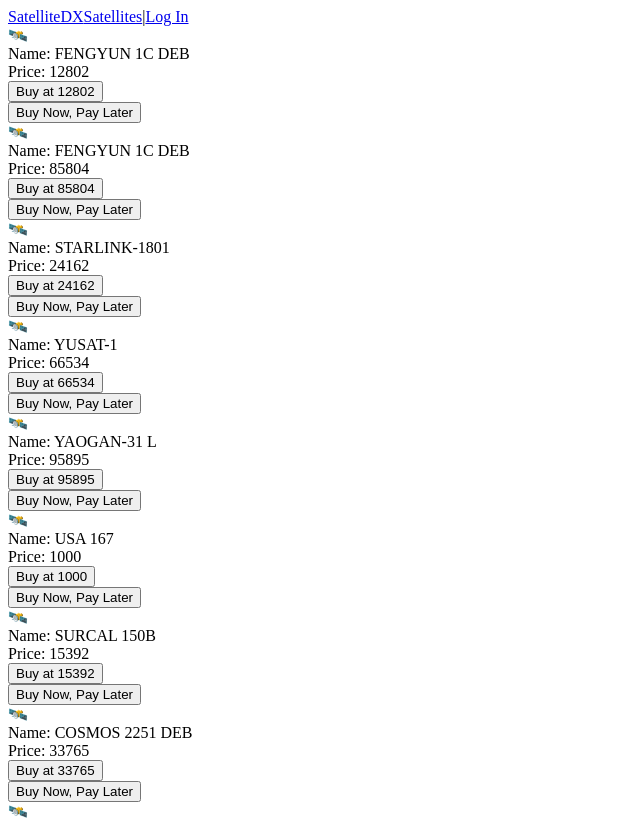
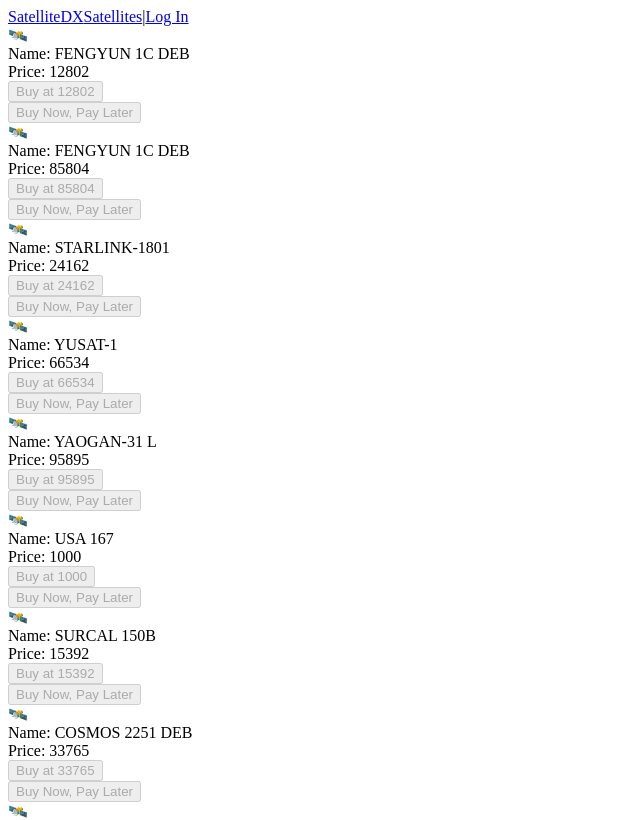
Before and after one commit to hackathon2023bttm/satellitedx, a Next.js app: page /satellites in a window 1280 px wide. Shown: the top 820 px of the page, without its empty margins (0-640 px from the left). Built offline with nearby package versions, Linux system fonts and the light colour scheme; no server answers.

Commit message:
Disable without auth

```diff
--- a/src/app/components/Button.js
+++ b/src/app/components/Button.js
@@ -1,5 +1,9 @@
 export default function Button(props) {
+  let className = "bg-blue-500 hover:bg-blue-700 text-white font-bold py-2 px-4 rounded"
+  if (props.className) {
+    className += " " + props.className
+  }
   return (
-    <button {...props} className="bg-blue-500 hover:bg-blue-700 text-white font-bold py-2 px-4 rounded" />
+    <button {...props} className={className} />
   )
 }
--- a/src/pages/login/index.js
+++ b/src/pages/login/index.js
@@ -7,10 +7,10 @@
       <script src="https://cdn.tailwindcss.com"></script>
       <Header />
 
-      <form action="/api/auth/login2" method="POST">
+      <form className="m-6" action="/api/auth/login2" method="POST">
         <label htmlFor="username">Username</label>
         <TextInput id="username" type="text" name="username" placeholder="Username" />
-        <input className="bg-blue-500 hover:bg-blue-700 text-white font-bold py-2 px-4 rounded" type="submit" value="Log In" />
+        <input className="mt-4 bg-blue-500 hover:bg-blue-700 text-white font-bold py-2 px-4 rounded" type="submit" value="Log In" />
       </form>
     </>
   )
--- a/src/pages/satellites/index.jsx
+++ b/src/pages/satellites/index.jsx
@@ -44,10 +44,10 @@
       <div>Name: { props.satellite.name }</div>
       <div>Price: { props.satellite.price }</div>
       <div className="my-2">
-        <Button onClick={onBuy}>Buy at { props.satellite.price }</Button>
+        <Button disabled={!props.userId} className={props.userId ? ' ' : 'opacity-40'} onClick={onBuy}>Buy at { props.satellite.price }</Button>
       </div>
       <div className="my-2">
-        <Button onClick={onBuyNowPayLater}>Buy Now, Pay Later</Button>
+        <Button disabled={!props.userId} className={props.userId ? ' ' : 'opacity-40'} onClick={onBuyNowPayLater}>Buy Now, Pay Later</Button>
       </div>
     </div>
   )
```
